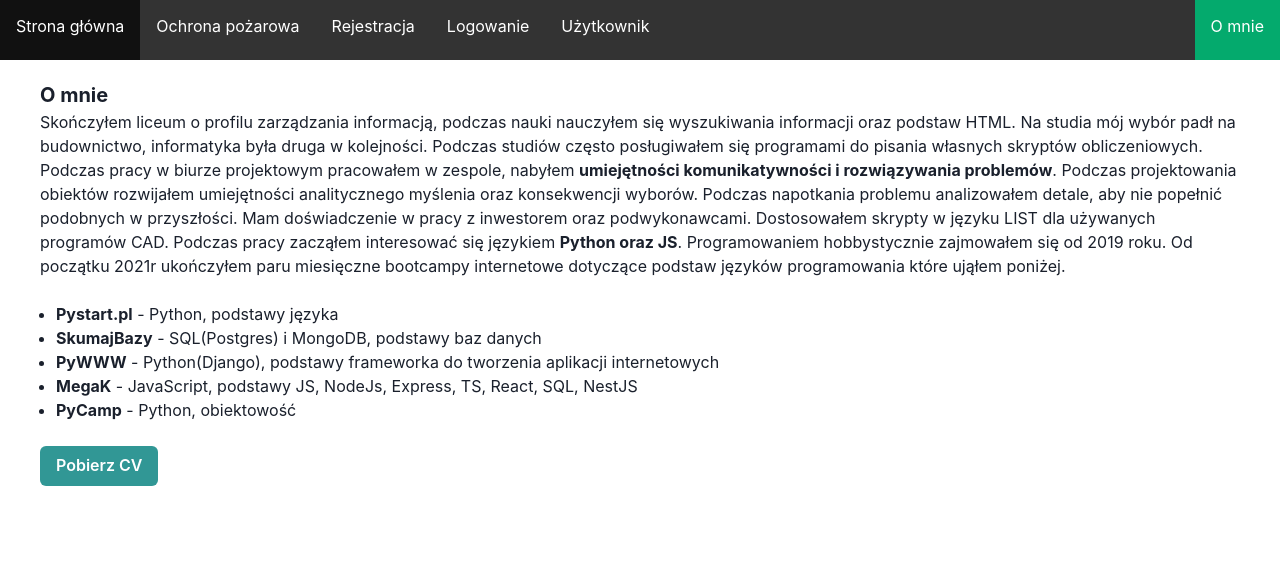
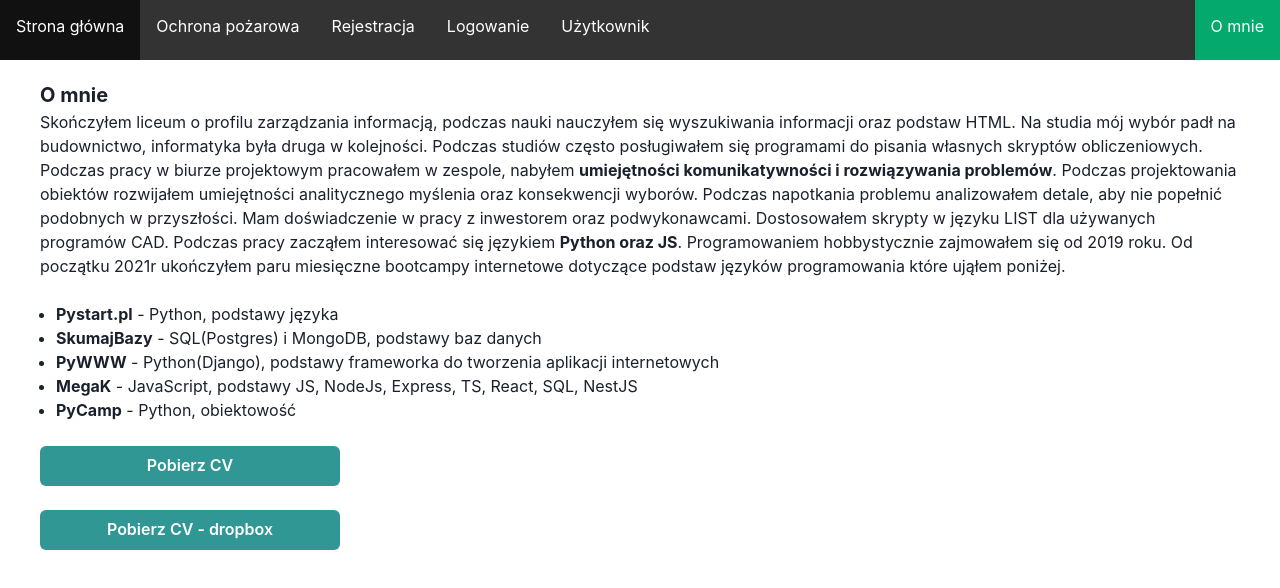
Before and after one commit to mogiel/civil_engineering_fe, a React (Create React App) app: page /about in a window 1280 px wide. Shown: the top 588 px of the page. Built offline with nearby package versions, Linux system fonts and the light colour scheme.

Commit message:
0.2.2 Update Fetch for production, About download CV from dropbox, Readme update

```diff
--- a/src/utils/Fetch/Fetch.ts
+++ b/src/utils/Fetch/Fetch.ts
@@ -18,7 +18,6 @@ export class FetchOperator {
      * @param {'POST' | 'GET' | 'DELETE' | 'PUT' | 'PATCH'} [method] - {'POST' | 'GET' | 'DELETE' | 'PUT' | 'PATCH'}
      * @param {string | undefined} [id] - id element {string | undefined}
      * @param {object | null} [form] - form {object | null}
-     * @param token - access token if exists
      */
     async run(method: MethodChoice = 'GET', id: string | undefined = '', form: object | null = null): Promise<any> {
         if (method === 'DELETE' && !window.confirm(`Are you sure you want to remove ${id}?`)) {
--- a/src/views/About.tsx
+++ b/src/views/About.tsx
@@ -1,4 +1,4 @@
-import {Button, UnorderedList, ListItem, Text} from '@chakra-ui/react'
+import {Button, UnorderedList, ListItem, Text, Link} from '@chakra-ui/react'
 import {FetchOperator} from "../utils/Fetch/Fetch";
 
 export const AboutView = () => {
@@ -34,6 +34,12 @@ export const AboutView = () => {
             <ListItem><strong>PyCamp</strong> - Python, obiektowość</ListItem>
         </UnorderedList>
         <br/>
-        <Button colorScheme={'teal'} onClick={() => downloadFile('Mateusz Mogielski CV')}>Pobierz CV</Button>
+        <Button width={'300px'} colorScheme={'teal'} onClick={() => downloadFile('Mateusz Mogielski CV')}>Pobierz CV</Button>
+        <br/>
+        <br/>
+        <Link href={"https://www.dropbox.com/s/k5ee8pebchd4ey4/Mateusz_Mogielski.pdf?dl=0"}>
+            <Button  width={'300px'} colorScheme={'teal'}>Pobierz CV - dropbox</Button>
+        </Link>
+
     </>)
 }
```
Also changed, not shown: 1 other file (tests, documents, lock files or other folders).
